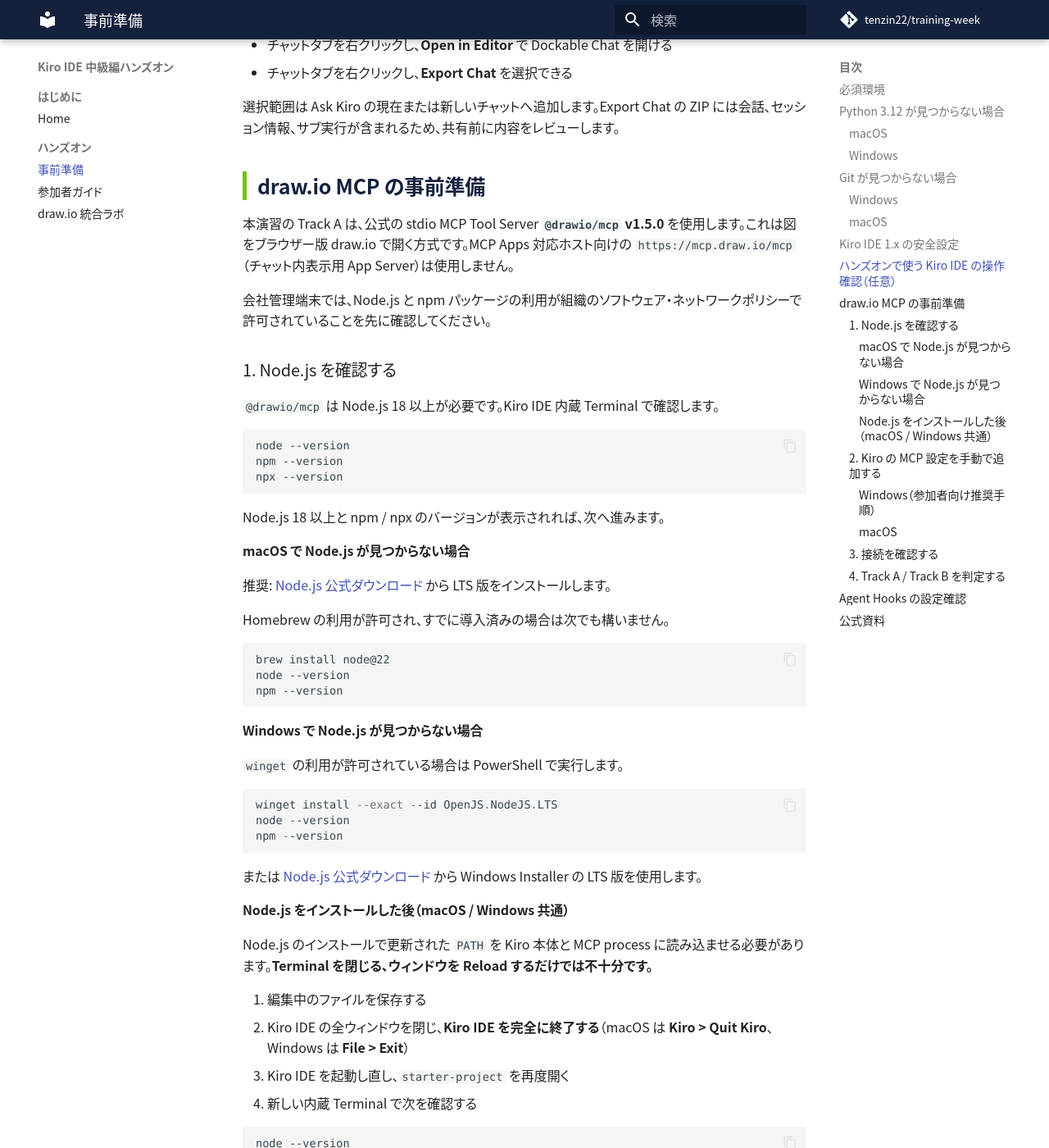
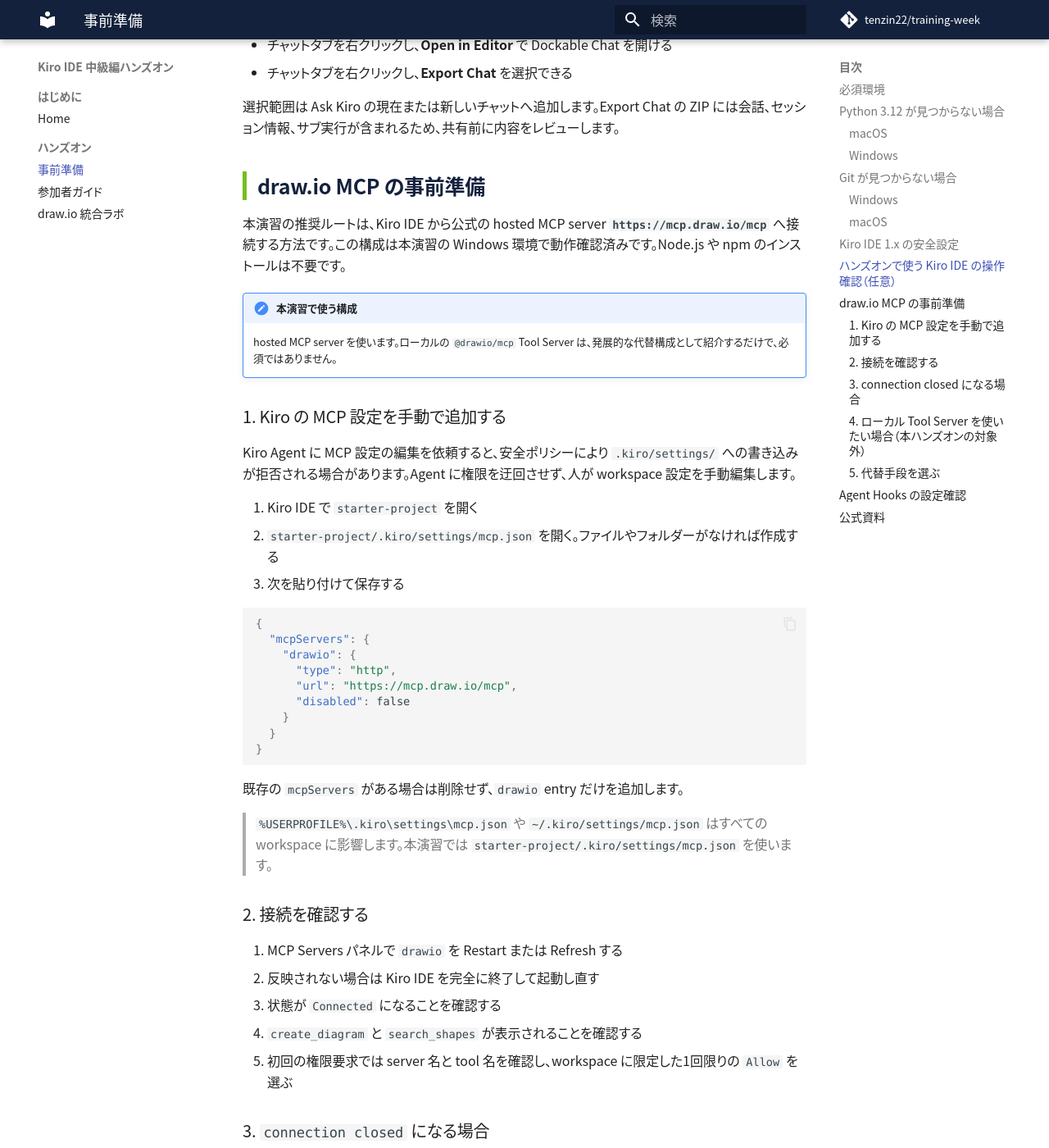
Before and after one commit to tenzin22/training-week, an MkDocs documentation site: the page built from docs/prerequisites.md, in a window 1280 px wide and 1400 px high, scrolled down 2500 px. Shown: the whole window at 82% size. Built offline with MkDocs 1.6.1 and Material for MkDocs 9.7.7, drawn with Linux system fonts in a browser that asks for light colours; comment, search, counter and statistics services are not loaded; some of the changed text lies outside the part shown.

Commit message:
fix: use verified hosted drawio MCP route (#8)
Co-authored-by: Nima Sherpa <nimaten@amazon.com>

````diff
--- a/docs/prerequisites.md
+++ b/docs/prerequisites.md
@@ -97,81 +97,72 @@
 
 ## draw.io MCP の事前準備
 
-本演習の Track A は、公式の stdio MCP Tool Server **`@drawio/mcp` v1.5.0** を使用します。これは図をブラウザー版 draw.io で開く方式です。MCP Apps 対応ホスト向けの `https://mcp.draw.io/mcp`（チャット内表示用 App Server）は使用しません。
+本演習の推奨ルートは、Kiro IDE から公式の hosted MCP server **`https://mcp.draw.io/mcp`** へ接続する方法です。この構成は本演習の Windows 環境で動作確認済みです。Node.js や npm のインストールは不要です。
 
-会社管理端末では、Node.js と npm パッケージの利用が組織のソフトウェア・ネットワークポリシーで許可されていることを先に確認してください。
+!!! note "本演習で使う構成"
+    hosted MCP server を使います。ローカルの `@drawio/mcp` Tool Server は、発展的な代替構成として紹介するだけで、必須ではありません。
 
-### 1. Node.js を確認する
+### 1. Kiro の MCP 設定を手動で追加する
 
-`@drawio/mcp` は Node.js 18 以上が必要です。Kiro IDE 内蔵 Terminal で確認します。
+Kiro Agent に MCP 設定の編集を依頼すると、安全ポリシーにより `.kiro/settings/` への書き込みが拒否される場合があります。Agent に権限を迂回させず、人が workspace 設定を手動編集します。
 
-```bash
-node --version
-npm --version
-npx --version
+1. Kiro IDE で `starter-project` を開く
+2. `starter-project/.kiro/settings/mcp.json` を開く。ファイルやフォルダーがなければ作成する
+3. 次を貼り付けて保存する
+
+```json
+{
+  "mcpServers": {
+    "drawio": {
+      "type": "http",
+      "url": "https://mcp.draw.io/mcp",
+      "disabled": false
+    }
+  }
+}
 ```
 
-Node.js 18 以上と npm / npx のバージョンが表示されれば、次へ進みます。
+既存の `mcpServers` がある場合は削除せず、`drawio` entry だけを追加します。
 
-#### macOS で Node.js が見つからない場合
+> `%USERPROFILE%\.kiro\settings\mcp.json` や `~/.kiro/settings/mcp.json` はすべての workspace に影響します。本演習では `starter-project/.kiro/settings/mcp.json` を使います。
 
-推奨: [Node.js 公式ダウンロード](https://nodejs.org/en/download) から LTS 版をインストールします。
+### 2. 接続を確認する
 
-Homebrew の利用が許可され、すでに導入済みの場合は次でも構いません。
+1. MCP Servers パネルで `drawio` を Restart または Refresh する
+2. 反映されない場合は Kiro IDE を完全に終了して起動し直す
+3. 状態が `Connected` になることを確認する
+4. `create_diagram` と `search_shapes` が表示されることを確認する
+5. 初回の権限要求では server 名と tool 名を確認し、workspace に限定した1回限りの `Allow` を選ぶ
 
-```bash
-brew install node@22
-node --version
-npm --version
+### 3. `connection closed` になる場合
+
+まず JSON の `type` が `http`、URL が `https://mcp.draw.io/mcp` であることを確認します。古い stdio 設定のままの場合は、次のような entry が残っていないか確認します。
+
+```json
+"command": "npx"
 ```
 
-#### Windows で Node.js が見つからない場合
+Windows では MCP runner が `npx.cmd` を直接起動できず、`connection closed` になることがあります。本演習では hosted 構成へ切り替えます。
 
-`winget` の利用が許可されている場合は PowerShell で実行します。
+### 4. ローカル Tool Server を使いたい場合（本ハンズオンの対象外）
 
-```powershell
-winget install --exact --id OpenJS.NodeJS.LTS
-node --version
-npm --version
+ローカルで Mermaid、CSV、XML の各 tool を使いたい場合は `@drawio/mcp@1.5.0` を stdio で起動できます。これは任意の発展構成です。
+
+Windows:
+
+```json
+{
+  "mcpServers": {
+    "drawio": {
+      "command": "cmd",
+      "args": ["/c", "npx", "--yes", "@drawio/mcp@1.5.0"],
+      "disabled": false
+    }
+  }
+}
 ```
 
-または [Node.js 公式ダウンロード](https://nodejs.org/en/download) から Windows Installer の LTS 版を使用します。
-
-#### Node.js をインストールした後（macOS / Windows 共通）
-
-Node.js のインストールで更新された `PATH` を Kiro 本体と MCP process に読み込ませる必要があります。**Terminal を閉じる、ウィンドウを Reload するだけでは不十分です。**
-
-1. 編集中のファイルを保存する
-2. Kiro IDE の全ウィンドウを閉じ、**Kiro IDE を完全に終了する**（macOS は **Kiro > Quit Kiro**、Windows は **File > Exit**）
-3. Kiro IDE を起動し直し、`starter-project` を再度開く
-4. 新しい内蔵 Terminal で次を確認する
-
-```bash
-node --version
-npm --version
-npx --version
-```
-
-この完全終了・再起動が終わるまで MCP 設定へ進みません。Node.js 18 以上と npm / npx が確認できてから `@drawio/mcp` を設定します。
-
-### 2. Kiro の MCP 設定を手動で追加する
-
-Kiro Agent に「draw.io MCP を追加して」と依頼すると、Kiro の安全ポリシーにより `~/.kiro/settings/` または `.kiro/settings/` への書き込みが拒否される場合があります。これは異常ではありません。**Agent に権限を迂回させず、人が MCP 設定を手動編集します。**
-
-本演習では他のプロジェクトへ影響しないよう、`starter-project` 内の workspace 設定を推奨します。
-
-#### Windows（参加者向け推奨手順）
-
-1. Kiro IDE で `starter-project` を開きます。
-2. 内蔵 PowerShell Terminal が `starter-project` をカレントフォルダーとしていることを確認します。
-3. 次を実行し、workspace 設定用フォルダーとファイルを開きます。
-
-```powershell
-New-Item -ItemType Directory -Force .kiro\settings
-notepad .kiro\settings\mcp.json
-```
-
-4. ファイルが空の場合は、次をそのまま貼り付けて保存します。
+macOS / Linux:
 
 ```json
 {
@@ -185,80 +176,15 @@
 }
 ```
 
-5. すでに `mcpServers` 内に他の server がある場合は、既存設定を削除せず、直前の server の閉じ括弧 `}` の後にカンマを追加して `drawio` エントリだけを追記します。
+ローカル構成では Node.js 18 以上が必要です。Node.js を新しくインストールした場合は Kiro IDE を完全に終了して起動し直します。接続後は `open_drawio_mermaid`、`open_drawio_xml`、`open_drawio_csv` などが表示されます。
 
-```json
-{
-  "mcpServers": {
-    "existing-server": {
-      "command": "example-command",
-      "args": []
-    },
-    "drawio": {
-      "command": "npx",
-      "args": ["--yes", "@drawio/mcp@1.5.0"],
-      "disabled": false
-    }
-  }
-}
-```
+### 5. 代替手段を選ぶ
 
-6. Notepad を閉じ、Kiro IDE へ戻ります。
+- hosted server が `Connected` で `create_diagram` が使える: Track A
+- hosted server が利用できない: Track B の Mermaid 手動 import
+- ローカル Tool Server を試す: 演習後の発展項目
 
-Kiro の MCP Servers パネルから workspace MCP configuration を開ける場合は、PowerShell と Notepad の代わりにその画面で同じ JSON を手動保存しても構いません。
-
-> Windows の注意: `%USERPROFILE%\.kiro\settings\mcp.json` はすべての workspace に適用されるユーザー設定です。本演習では `<starter-project>\.kiro\settings\mcp.json` を使い、影響範囲を限定します。
-
-#### macOS
-
-1. Kiro IDE で `starter-project` を開きます。
-2. MCP Servers パネルから workspace MCP configuration を開くか、内蔵 Terminal で次を実行します。
-
-```bash
-mkdir -p .kiro/settings
-open -e .kiro/settings/mcp.json
-```
-
-3. Windows と同じ JSON を手動で貼り付けて保存します。
-4. 既存 server がある場合は、既存設定を残して `drawio` エントリだけを追加します。
-
-### 3. 接続を確認する
-
-1. MCP Servers パネルで `drawio` を Restart または Refresh します。反映されない場合は Kiro IDE を一度終了して再起動します。
-2. 初回は `npx` が `@drawio/mcp@1.5.0` を取得するため、ネットワークによって少し時間がかかります。
-3. 状態が `Connected` になることを確認します。
-4. 次のツールが表示されることを確認します。
-
-- `open_drawio_mermaid`
-- `open_drawio_xml`
-- `open_drawio_csv`
-- `search_shapes`
-- `list_pages` / `get_page` / `set_page`
-
-5. 本演習では主に `open_drawio_mermaid` を使用します。
-6. 初回の MCP 権限要求では、server 名が `drawio`、tool 名が `open_drawio_mermaid` であることを確認し、workspace に限定した 1 回限りの `Allow` を選びます。
-
-`@drawio/mcp` は生成した図をブラウザー版 draw.io で開きます。**draw.io のブラウザー拡張機能は不要です。**
-
-### 4. Track A / Track B を判定する
-
-次をすべて満たす場合は Track A を使用します。
-
-- Node.js 18 以上、npm、npx が利用できる
-- MCP Servers パネルで `drawio` が `Connected`
-- `open_drawio_mermaid` が表示される
-- `https://app.diagrams.net/` をブラウザーで開ける
-
-次のいずれかなら Track B を使用します。
-
-- Node.js、npm、npx、npm registry、または外部ブラウザー利用が承認されていない
-- draw.io MCP が未接続、または `open_drawio_mermaid` が表示されない
-- 接続確認に 5 分以上かかる
-- 権限プロンプトを安全に承認できない
-
-Track B は Kiro に Mermaid または構造化図面仕様を作らせ、draw.io の `Arrange > Insert > Mermaid`、または手作業で再現します。
-
-> データ取扱い: `@drawio/mcp` は図を URL の `#fragment` に格納してブラウザー版 draw.io を開くため、図データ自体は draw.io サーバーへ送信されません。ただし、draw.io の Web アプリ資産は外部から読み込まれます。また図の生成内容は利用中の LLM に渡るため、本演習では合成データだけを使用します。
+> データ取扱い: hosted MCP server では、図データが MCP request として draw.io server へ送信されます。本演習では合成データだけを使用し、顧客情報、個人情報、認証情報、社内構成を含めません。ローカル `@drawio/mcp` Tool Server は図を URL fragment に格納するため、図データ自体は draw.io server へ送信されません。
 
 ## Agent Hooks の設定確認
 
````
Also changed, not shown: docs/drawio-lab.md (+10 -8 lines).
